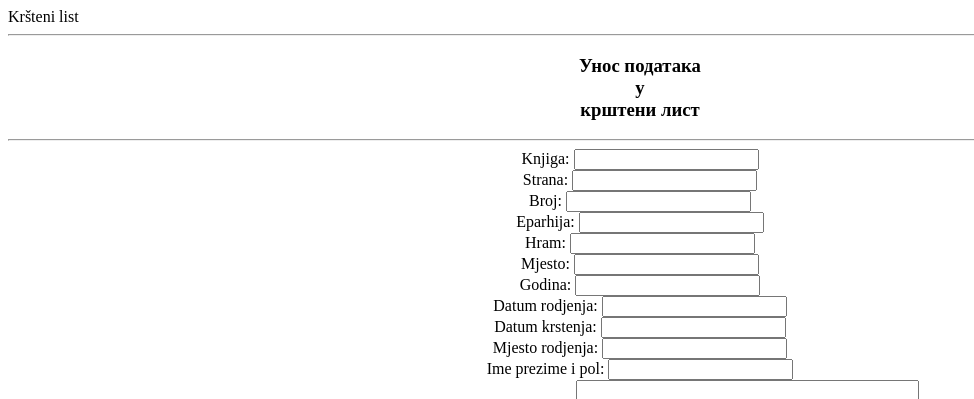
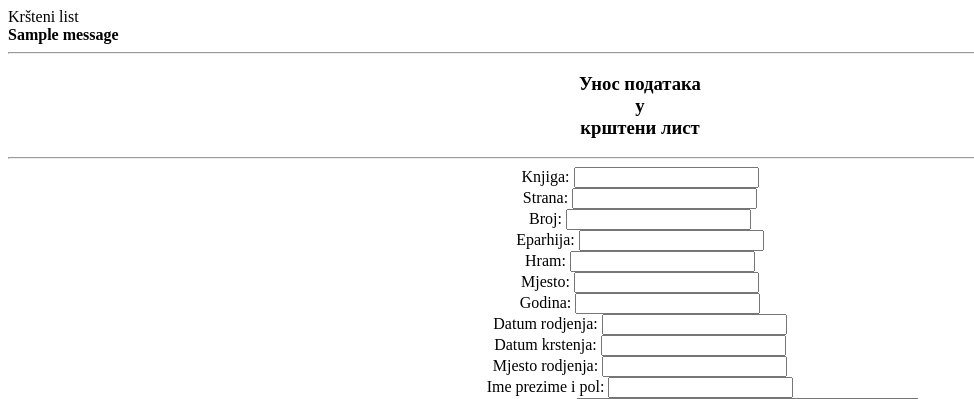
Before and after one commit to borko93/krstenica_2, a Django app: page / in a window 1280 px wide. Shown: the top 399 px of the page, without its empty margins (0-974 px from the left). Run offline with Django 5.2, Linux system fonts and the light colour scheme; one stand-in notice (Sample message) is shown.

Commit message:
dodat message

```diff
--- a/krstenica/templates/krstenica/index.html
+++ b/krstenica/templates/krstenica/index.html
@@ -19,6 +19,13 @@
 
     </head>
     <body>
+        {%if messages%}
+        {%for message in messages%}
+        <div class="alert alert-info">
+            <strong>{{message}}</strong>
+        </div>
+        {%endfor%}
+        {%endif%}
         <center class="row">
         <hr>
         <h3>Унос података<br> у <br> крштени лист</h3>
--- a/krstenica/views.py
+++ b/krstenica/views.py
@@ -1,6 +1,7 @@
 from django.shortcuts import render, redirect
 from .models import krsteni_list
 from .forms import krsteni_listForm
+from django.contrib import messages
 # Create your views here.
 
 def index(request):
@@ -8,6 +9,7 @@ def index(request):
         form = krsteni_listForm(request.POST)
         if form.is_valid():
             form.save()
+            messages.info(request, 'Крштени лист је сачуван!')
             return redirect('list')
     form = krsteni_listForm
 
```
Also changed, not shown: db.sqlite3.
